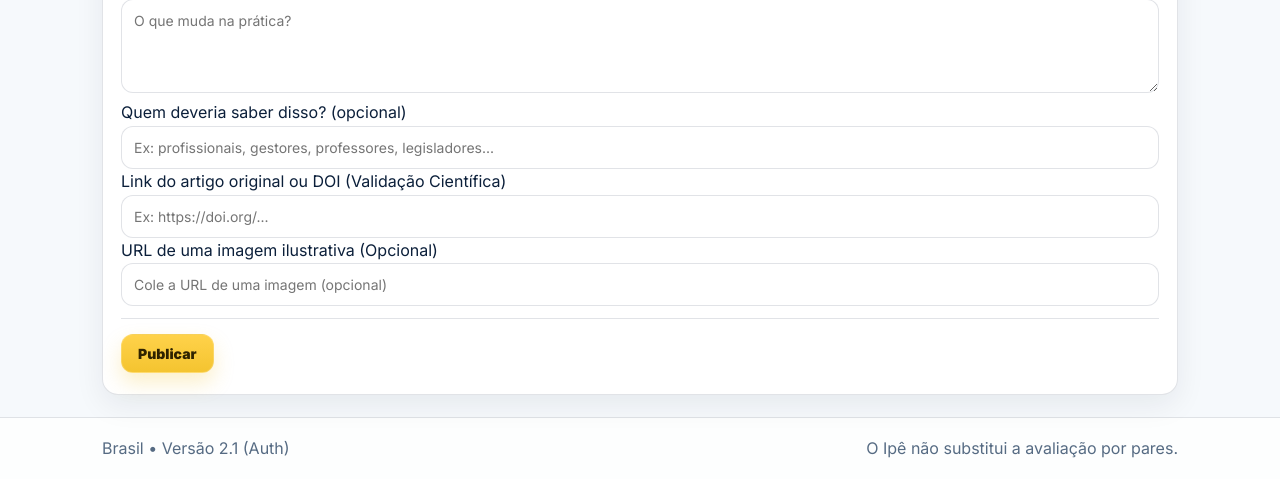
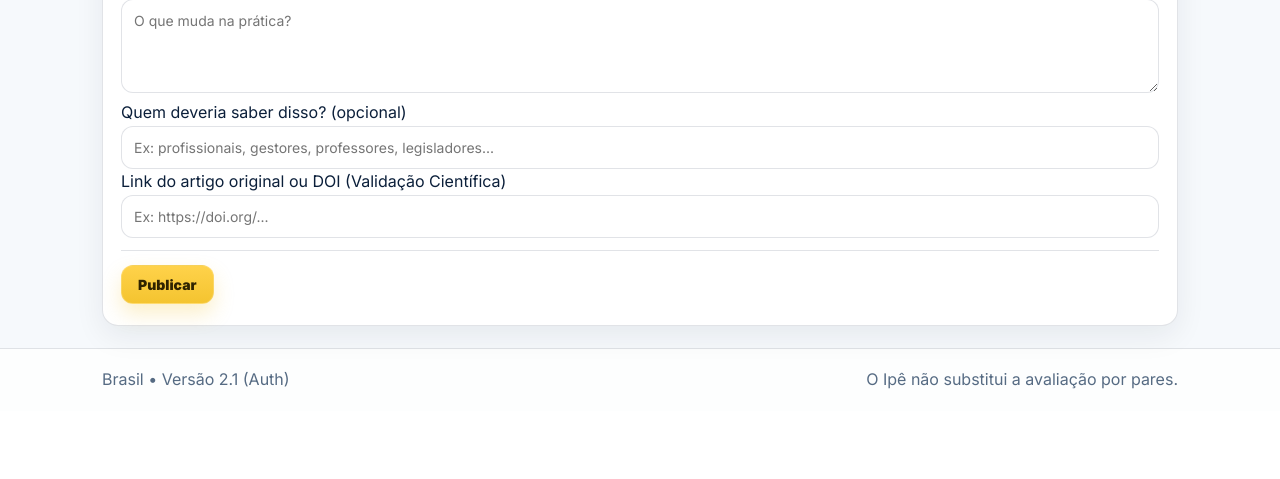
Before and after one commit to sabrinaandraderocha-cmyk/ipe, a Flask app: page /publicar in a window 1280 px wide. Shown: the part 1047-1526 px from the top of the page. After the commit the page ends 1436 px from the top, so only its background shows below. Run offline with Flask 3, Linux system fonts and the light colour scheme; the visitor is signed in with stand-in values (Sample User, id 1); some libraries are stand-ins or nearby versions.

Commit message:
Update publicar.html

```diff
--- a/templates/publicar.html
+++ b/templates/publicar.html
@@ -34,7 +34,6 @@
     </div>
   </div>
 
-
   <div class="two">
     <div>
       <label>Selecione a Grande Área</label>
@@ -65,14 +64,12 @@
     </div>
   </div>
 
-
   <label>Título</label>
   <input
     name="titulo"
     value="{{ form.get('titulo','') }}"
     placeholder="Título da pesquisa"
     required>
-
 
   <div class="two">
     <div>
@@ -93,7 +90,6 @@
     </div>
   </div>
 
-
   <label>Descoberta principal (obrigatório)</label>
   <textarea
     name="descoberta"
@@ -101,13 +97,11 @@
     placeholder="Imagine que está explicando para um amigo no bar: O que você descobriu?"
     required>{{ form.get('descoberta','') }}</textarea>
 
-
   <label>Por que a sociedade deveria se importar com isso agora? (opcional)</label>
   <textarea
     name="importancia"
     rows="4"
     placeholder="Por que isso importa hoje?">{{ form.get('importancia','') }}</textarea>
-
 
   <label>Aplicação prática (opcional)</label>
   <textarea
@@ -115,13 +109,11 @@
     rows="4"
     placeholder="O que muda na prática?">{{ form.get('aplicacao','') }}</textarea>
 
-
   <label>Quem deveria saber disso? (opcional)</label>
   <input
     name="publico"
     value="{{ form.get('publico','') }}"
     placeholder="Ex: profissionais, gestores, professores, legisladores...">
-
 
   <label>Link do artigo original ou DOI (Validação Científica)</label>
   <input
@@ -129,15 +121,6 @@
     value="{{ form.get('link_original','') }}"
     placeholder="Ex: https://doi.org/..."
     required>
-
-
-  <label>URL de uma imagem ilustrativa (Opcional)</label>
-  <input
-    name="imagem_url"
-    value="{{ form.get('imagem_url','') }}"
-    placeholder="Cole a URL de uma imagem (opcional)">
-
-
 
   <div class="actions">
     <button class="btn" type="submit">Publicar</button>
```
